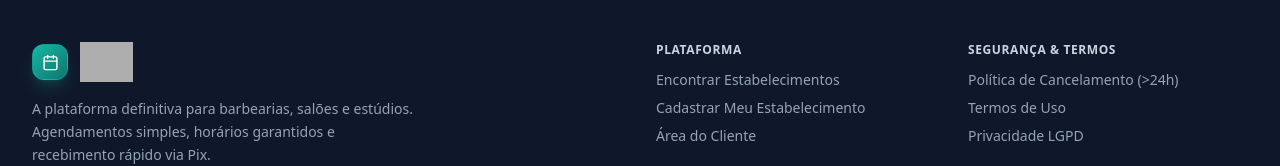
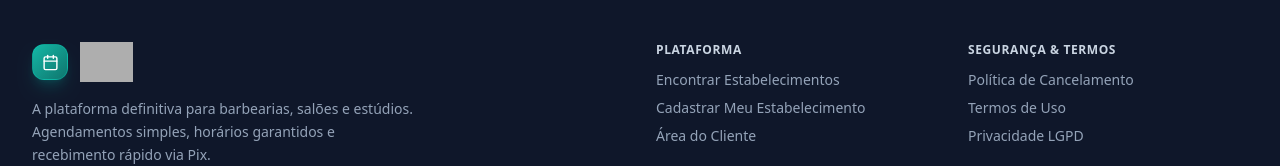
Before and after one commit to copperlamb78/frontend-sinalizego, a React (Vite) app: page / in a window 1280 px wide. Shown: the part 1664-1830 px from the top of the page. Built offline with nearby package versions, Linux system fonts and the light colour scheme; no server answers; grey boxes are pictures that could not be loaded.

Commit message:
style(layout): simplificar texto de politica de cancelamento no rodape

```diff
--- a/src/layouts/PublicLayout.tsx
+++ b/src/layouts/PublicLayout.tsx
@@ -218,7 +218,7 @@ export const PublicLayout: React.FC = () => {
             <ul className="space-y-2 text-sm text-[#94A3B8]">
               <li>
                 <a href="#politica" className="hover:text-white transition-colors">
-                  Política de Cancelamento (&gt;24h)
+                  Política de Cancelamento
                 </a>
               </li>
               <li>
```
